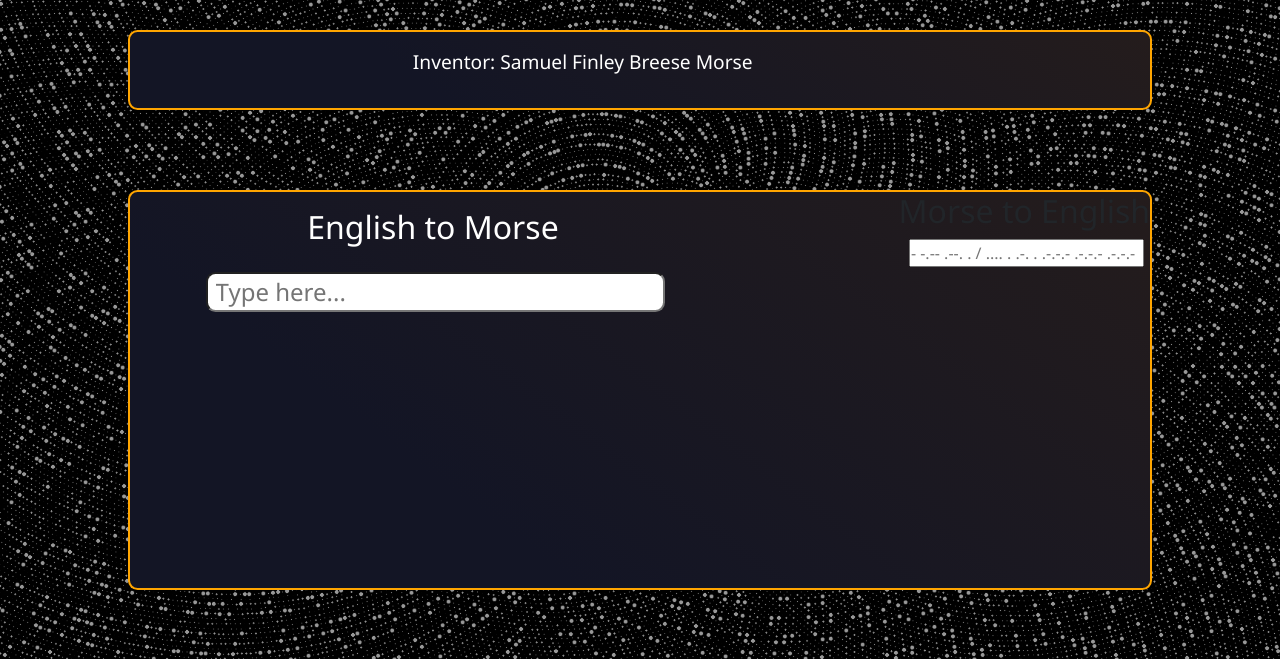
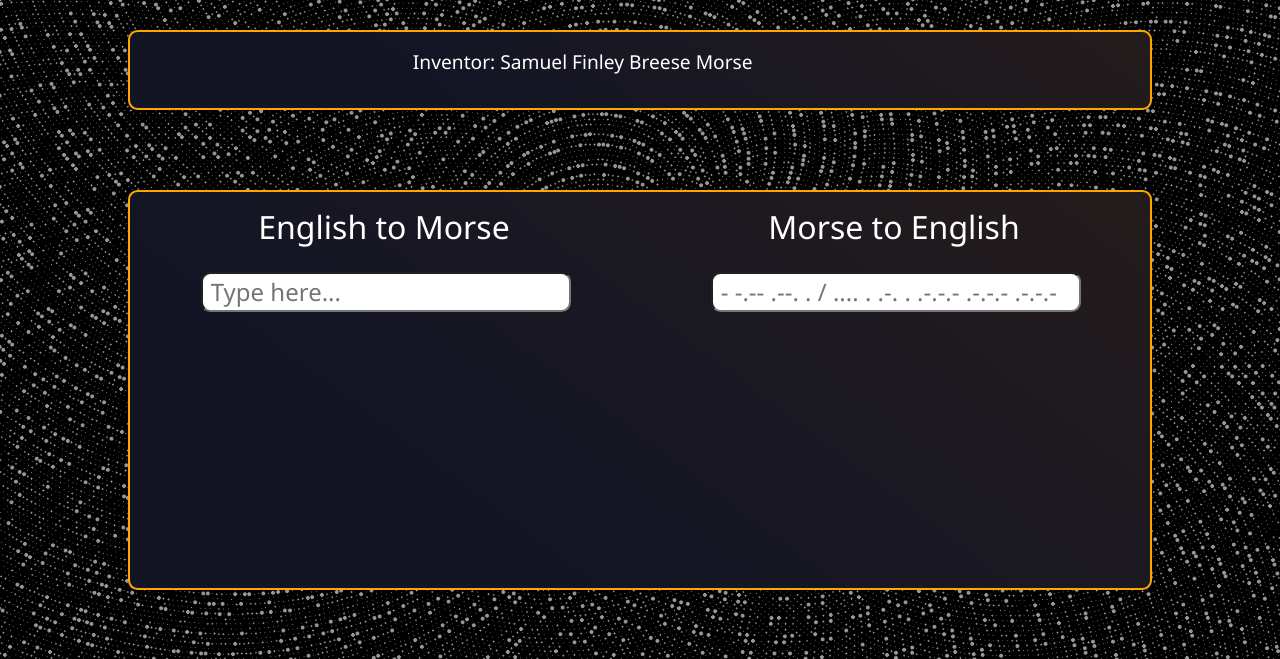
Before and after one commit to 21ciprian/english-morse-translator, a website with bundled scripts: page index.html in a window 1280 px wide. Shown: the part 141-800 px from the top of the page. Built offline with nearby package versions, Linux system fonts and the light colour scheme.

Commit message:
Styled morse-english section

```diff
--- a/styles/main.scss
+++ b/styles/main.scss
@@ -100,3 +100,27 @@ main {
 		font-size: $dimension1 * 1.3;
 	}
 }
+.morse-english {
+	width: 50%;
+	min-height: 100%;
+	margin: 0 50px;
+	position: relative;
+	z-index: 1;
+
+	h2 {
+		color: $secondary;
+		padding-top: $dimension1;
+	}
+	input {
+		background-color: $secondary;
+		margin: $dimension1 * 1.1;
+		width: $percentage1 * 0.9;
+		font-size: $dimension1 * 1.5;
+		border-radius: $dimension1 * 0.6;
+		padding: 0 $dimension1 / 2;
+	}
+	p {
+		color: $secondary;
+		font-size: $dimension1 * 1.3;
+	}
+}
```
Also changed, not shown: styles/main.css, 1 other file.
